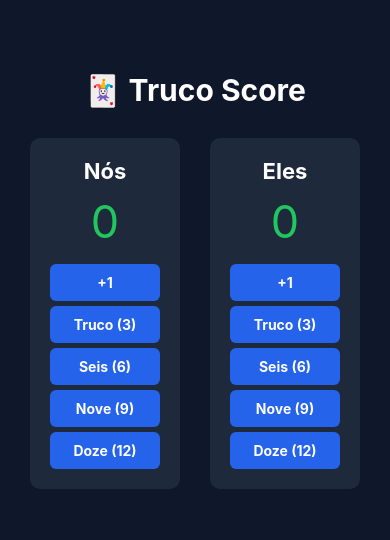
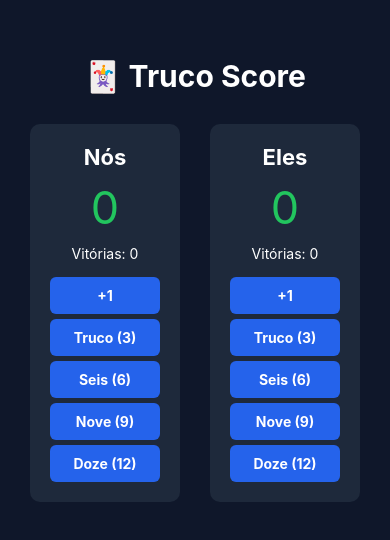
Before and after one commit to Romanozx/Truco_Contador, a React Native app: screen / in a window 390 px wide. Shown: the part 142-682 px from the top of the page. Built offline with nearby package versions, Linux system fonts and the light colour scheme.

Commit message:
parte 3 adicionando vitorias e limite de 12 pontos

```diff
--- a/App.js
+++ b/App.js
@@ -6,12 +6,31 @@ export default function App() {
   const [nos, setNos] = useState(0);
   const [eles, setEles] = useState(0);
 
+  const [vNos, setVNos] = useState(0);
+  const [vEles, setVEles] = useState(0);
+
   function marcarNos(valor) {
-    setNos(nos + valor);
+    const total = nos + valor;
+
+    if (total >= 12) {
+      setVNos(vNos + 1);
+      setNos(0);
+      setEles(0);
+    } else {
+      setNos(total);
+    }
   }
 
   function marcarEles(valor) {
-    setEles(eles + valor);
+    const total = eles + valor;
+
+    if (total >= 12) {
+      setVEles(vEles + 1);
+      setNos(0);
+      setEles(0);
+    } else {
+      setEles(total);
+    }
   }
 
   return (
@@ -19,10 +38,10 @@ export default function App() {
       <Text style={styles.titulo}>🃏 Truco Score</Text>
 
       <View style={styles.placar}>
-
         <View style={styles.time}>
           <Text style={styles.nome}>Nós</Text>
           <Text style={styles.pontos}>{nos}</Text>
+          <Text style={styles.vitoria}>Vitórias: {vNos}</Text>
 
           <TouchableOpacity style={styles.botao} onPress={() => marcarNos(1)}>
             <Text style={styles.botaoTexto}>+1</Text>
@@ -48,6 +67,7 @@ export default function App() {
         <View style={styles.time}>
           <Text style={styles.nome}>Eles</Text>
           <Text style={styles.pontos}>{eles}</Text>
+          <Text style={styles.vitoria}>Vitórias: {vEles}</Text>
 
           <TouchableOpacity style={styles.botao} onPress={() => marcarEles(1)}>
             <Text style={styles.botaoTexto}>+1</Text>
@@ -69,7 +89,6 @@ export default function App() {
             <Text style={styles.botaoTexto}>Doze (12)</Text>
           </TouchableOpacity>
         </View>
-
       </View>
 
       <StatusBar style="auto" />
@@ -116,6 +135,11 @@ const styles = StyleSheet.create({
     marginVertical: 10,
   },
 
+  vitoria: {
+    color: '#fff',
+    marginBottom: 10,
+  },
+
   botao: {
     backgroundColor: '#2563eb',
     padding: 10,
```
